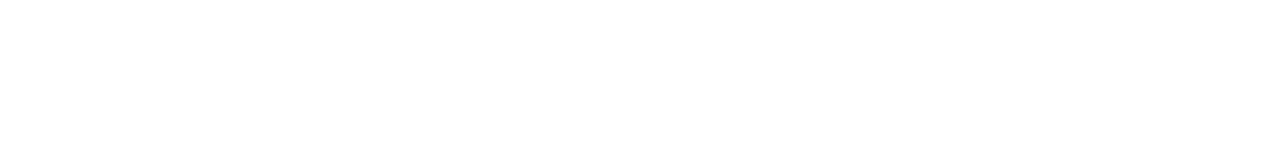
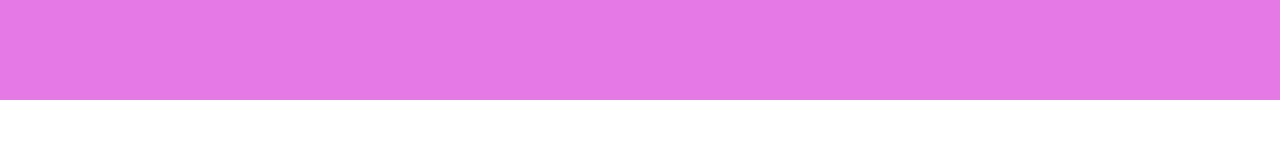
Before and after one commit to Giaki22/htmlcss-struttura-wp, a plain HTML site: page index.html in a window 1280 px wide. Drawn offline with Linux system fonts and the light colour scheme.

Commit message:
+ Header

```diff
--- a/css/style.css
+++ b/css/style.css
@@ -4,4 +4,14 @@ body{
     padding: 0;
     box-sizing: border-box;
 }
-/*
+
+/* Header */
+.head{
+    background-color: #e579e6;
+    width: 100%;
+    min-height: 100px;
+    margin-bottom: 20px;
+}
+/* Body */
+
+/* Footer */
--- a/index.html
+++ b/index.html
@@ -9,7 +9,9 @@
 </head>
 <body>
     <header>
+        <div class="head">
 
+        </div>
     </header>
     <div>
         <!-- giallo -->
```
